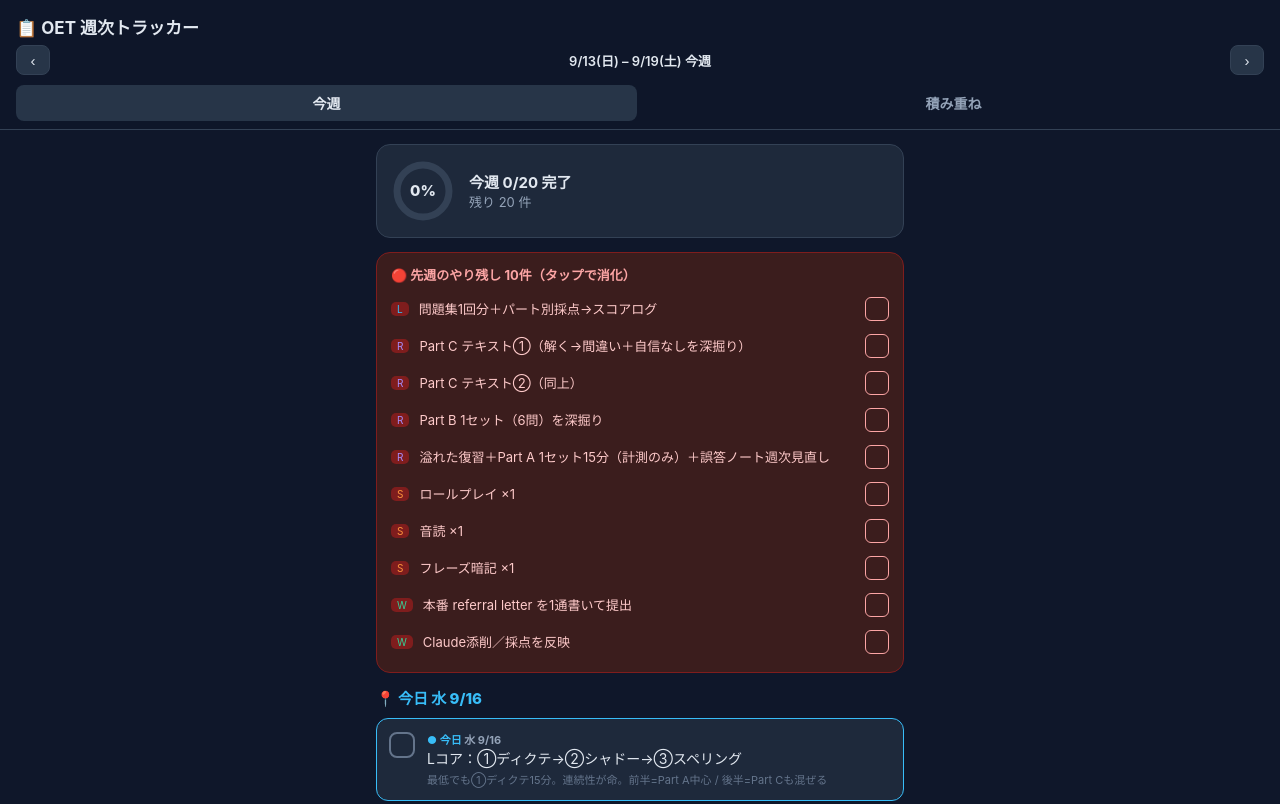
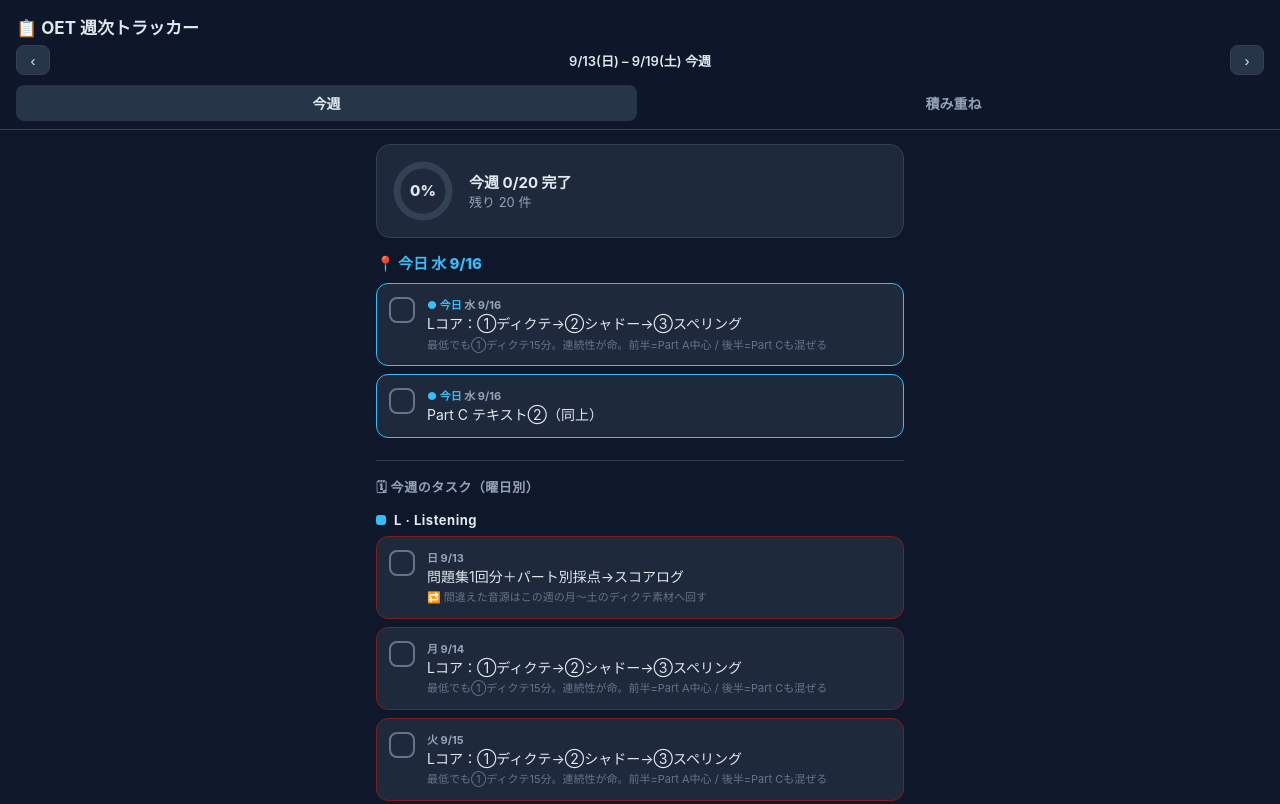
Before and after one commit to zh1235789-png/oet-weekly-tracker, a plain HTML site: page index.html in a window 1280 px wide. Shown: the top 804 px of the page. Drawn offline with Linux system fonts and the light colour scheme.

Commit message:
やり残しの繰り越しを9/13週からに限定（それ以前はリセット）
Co-Authored-By: Claude Opus 5 <noreply@anthropic.com>

```diff
--- a/index.html
+++ b/index.html
@@ -110,6 +110,7 @@
 "use strict";
 const KEY="oet-weekly-v2";
 const START="2026-06-21";   // プログラム開始日。これより前は「開始前」扱い（計上しない）
+const CARRY_FROM="2026-09-13"; // リセット日。これより前に始まった週のやり残しは繰り越さない
 const SESS={
   L:{name:"Listening",color:"var(--L)"},
   R:{name:"Reading",color:"var(--R)"},
@@ -329,6 +330,7 @@ function carryHTML(){
   if(viewOffset!==0) return "";
   // last week's incomplete (weekly + dayPinned + sunday), exclude daily L
   const items=[]; const ld=weekDates(-1);
+  if(dkey(ld[0])<CARRY_FROM) return "";   // リセット前の週は繰り越さない
   WEEK_TASKS.forEach(t=>{
     const refDay=t.day!==null?dkey(ld[t.day]):dkey(ld[6]);
     if(refDay<START) return;                 // 開始前のタスクは繰り越さない
```
